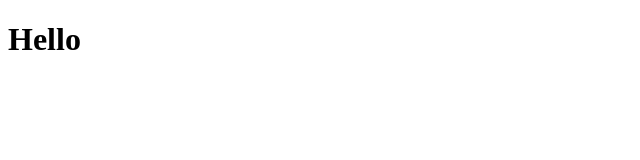
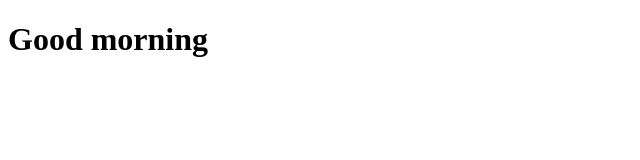
Before and after one commit to RikkuX491/phase-1-flights-project, a plain HTML site: page index.html in a window 1280 px wide. Shown: the whole page, without its empty margins (0-640 px from the left). Drawn offline with Linux system fonts and the light colour scheme.

Commit message:
Another change

```diff
--- a/index.html
+++ b/index.html
@@ -2,6 +2,6 @@
 <html>
     <head></head>
     <body>
-        <h1>Hello</h1>
+        <h1>Good morning</h1>
     </body>
 </html>
```
